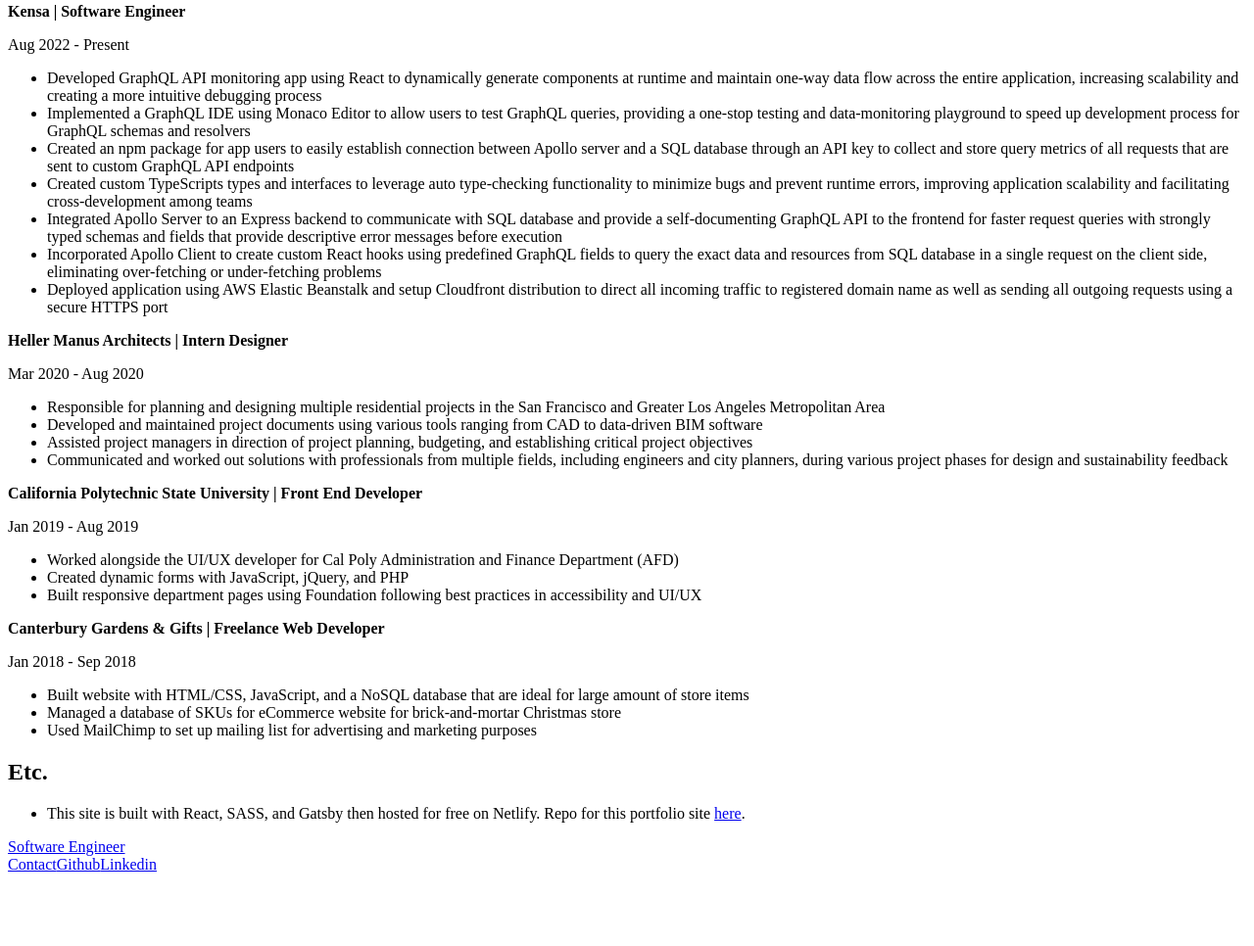
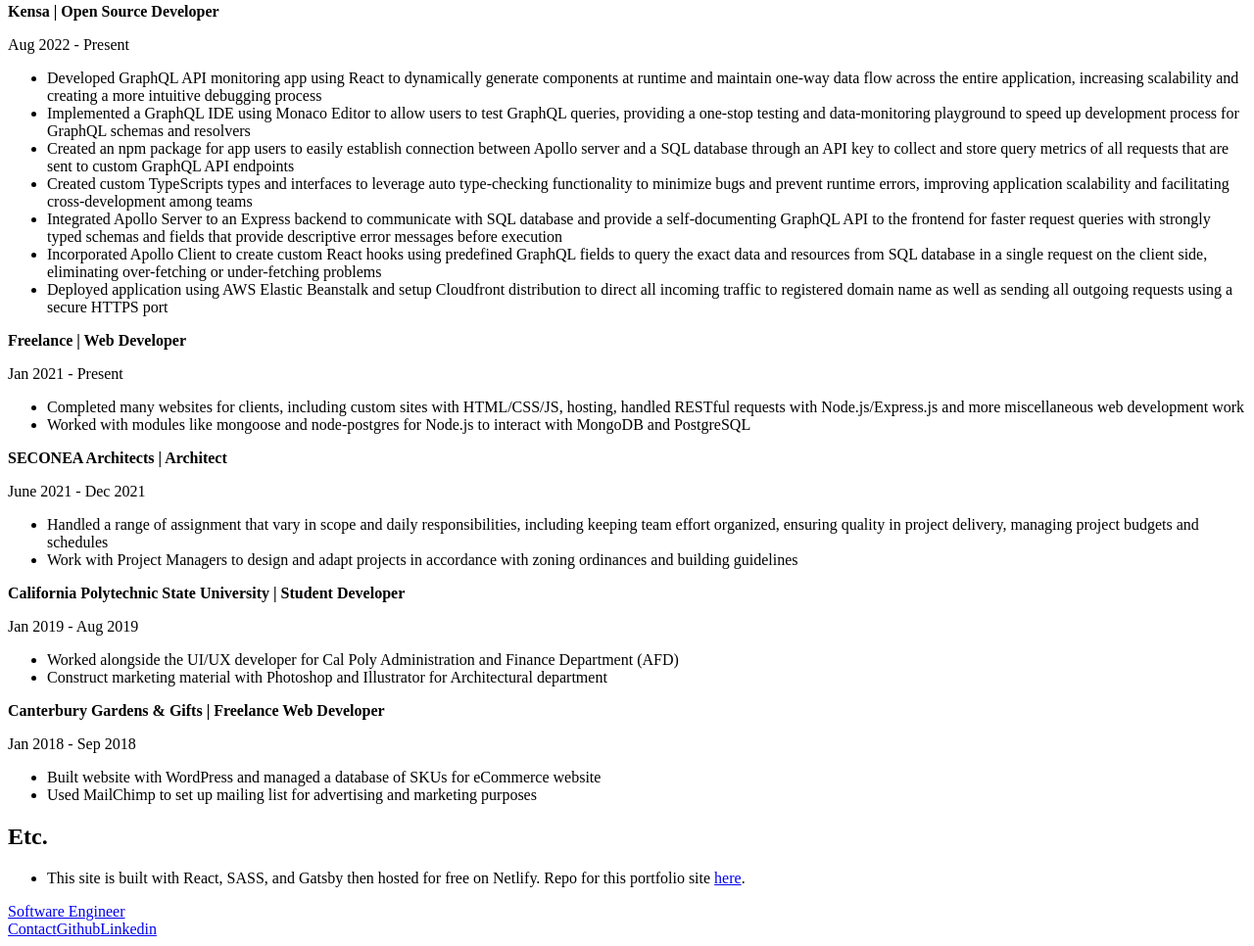
Before and after one commit to tommyli10/tommy-li-com, a Gatsby site: page /about in a window 1280 px wide. Shown: the part 1464-2430 px from the top of the page at 98% size. Before the commit the page ends 2364 px from the top, so only its background shows below. Built offline with nearby package versions, Linux system fonts and the light colour scheme; Gatsby itself is replaced by a stand-in of ours.

Commit message:
updated about page

```diff
--- a/src/pages/about.js
+++ b/src/pages/about.js
@@ -63,7 +63,7 @@
                         <div className='profile-section-info'>
                             <div className='work-experience'>
                                 <div className='work-intro'>
-                                    <strong className='work-title'>Kensa | Software Engineer</strong>
+                                    <strong className='work-title'>Kensa | Open Source Developer</strong>
                                     <p className='work-year'>Aug 2022 - Present</p>
                                 </div>
                                 <ul className='work-descriptions'>
@@ -78,25 +78,33 @@
                             </div>
                             <div className='work-experience'>
                                 <div className='work-intro'>
-                                    <strong className='work-title'>Heller Manus Architects | Intern Designer</strong>
-                                    <p className='work-year'>Mar 2020 - Aug 2020</p>
+                                    <strong className='work-title'>Freelance | Web Developer</strong>
+                                    <p className='work-year'>Jan 2021 - Present</p>
                                 </div>
                                 <ul className='work-descriptions'>
-                                    <li>Responsible for planning and designing multiple residential projects in the San Francisco and Greater Los Angeles Metropolitan Area</li>
-                                    <li>Developed and maintained project documents using various tools ranging from CAD to data-driven BIM software</li>
-                                    <li>Assisted project managers in direction of project planning, budgeting, and establishing critical project objectives</li>
-                                    <li>Communicated and worked out solutions with professionals from multiple fields, including engineers and city planners, during various project phases for design and sustainability feedback</li>
+                                    <li>Completed many websites for clients, including custom sites with HTML/CSS/JS, hosting, handled RESTful requests
+                                        with Node.js/Express.js and more miscellaneous web development work</li>
+                                    <li>Worked with modules like mongoose and node-postgres for Node.js to interact with MongoDB and PostgreSQL</li>
                                 </ul>
                             </div>
                             <div className='work-experience'>
                                 <div className='work-intro'>
-                                    <strong className='work-title'>California Polytechnic State University | Front End Developer</strong>
+                                    <strong className='work-title'>SECONEA Architects | Architect</strong>
+                                    <p className='work-year'>June 2021 - Dec 2021</p>
+                                </div>
+                                <ul className='work-descriptions'>
+                                    <li>Handled a range of assignment that vary in scope and daily responsibilities, including keeping team effort organized, ensuring quality in project delivery, managing project budgets and schedules</li>
+                                    <li>Work with Project Managers to design and adapt projects in accordance with zoning ordinances and building guidelines</li>
+                                </ul>
+                            </div>
+                            <div className='work-experience'>
+                                <div className='work-intro'>
+                                    <strong className='work-title'>California Polytechnic State University | Student Developer</strong>
                                     <p className='work-year'>Jan 2019 - Aug 2019</p>
                                 </div>
                                 <ul className='work-descriptions'>
                                     <li>Worked alongside the UI/UX developer for Cal Poly Administration and Finance Department (AFD)</li>
-                                    <li>Created dynamic forms with JavaScript, jQuery, and PHP</li>
-                                    <li>Built responsive department pages using Foundation following best practices in accessibility and UI/UX</li>
+                                    <li>Construct marketing material with Photoshop and Illustrator for Architectural department</li>
                                 </ul>
                             </div>
                             <div className='work-experience'>
@@ -105,8 +113,7 @@
                                     <p className='work-year'>Jan 2018 - Sep 2018</p>
                                 </div>
                                 <ul className='work-descriptions'>
-                                    <li>Built website with HTML/CSS, JavaScript, and a NoSQL database that are ideal for large amount of store items</li>
-                                    <li>Managed a database of SKUs for eCommerce website for brick-and-mortar Christmas store</li>
+                                    <li>Built website with WordPress and managed a database of SKUs for eCommerce website</li>
                                     <li>Used MailChimp to set up mailing list for advertising and marketing purposes</li>
                                 </ul>
                             </div>
```
Also changed, not shown: src/contents/projects/Fusion/index.md (+1 -1 lines), src/contents/projects/artbyseb/index.md (+1 -1 lines), 1 other file.
